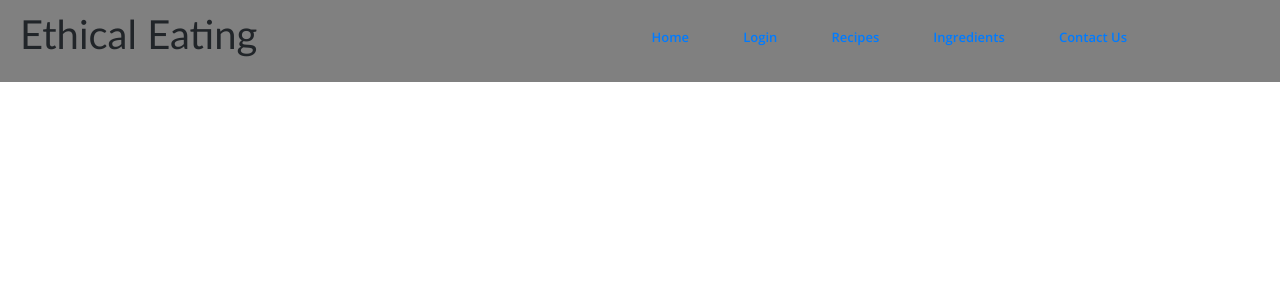
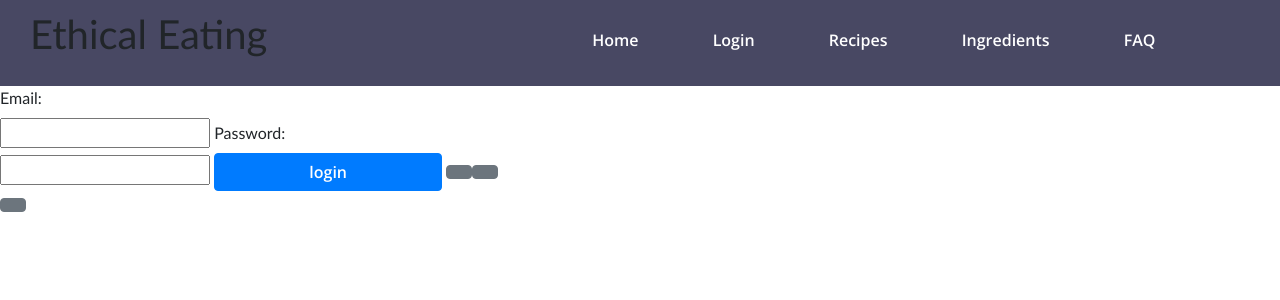
Before and after one commit to LRR19/EthicalPepperjack, a Flask app: page / in a window 1280 px wide. Shown: the top 300 px of the page. Run offline with Flask 2, Linux system fonts and the light colour scheme; some libraries are stand-ins or nearby versions.

Commit message:
Added changes to nav bar

```diff
--- a/flaskr/routes.py
+++ b/flaskr/routes.py
@@ -10,7 +10,7 @@
 @app.route('/')
 def index():
 
-    return render_template('base.html', title='test')
+    return render_template('login.html')
 
 
 ##This will be all of the routes for the recipe book function. There will be a Get to get the current users recipe
--- a/flaskr/static/style.css
+++ b/flaskr/static/style.css
@@ -11,8 +11,7 @@
 li, a {
 	font-family: 'Open Sans', sans-serif;
 	font-weight: 450;
-	font-size: 13px;
-	color: grey;
+	font-size: 16px;
 	text-decoration: none;
 }
 
@@ -20,21 +19,21 @@
 	display: flex;
 	justify-content: space-between;
 	align-items: center;
-	background-color: grey;
+	background-color: #484863;
 	padding-top: 10px;
 	overflow: auto;
 }
 
-h1 {
+.title {
 	display: inline-block;
 	float: left;
-	margin-left: 20px;
+	margin-left: 30px;
 }
 
 ul {
 	display: inline-block;
 	float: right;
-	margin-right: 10%;
+	margin-right: 7%;
 }
 
 .navlinks {
@@ -43,13 +42,14 @@
 
 .navlinks li {
 	display: inline-block;
-	padding: 18px 25px;
+	padding: 18px 35px;
 }
 
 .navlinks li a {
 	transition: all 0.2s ease 0s;
+	color: white;
 }
 
 .navlinks li a:hover {
-	color: green;
+	color: grey;
 }
--- a/flaskr/templates/base.html
+++ b/flaskr/templates/base.html
@@ -13,17 +13,20 @@
 				<ul class="navlinks">
 					<li><a href="#">Home</a></li>
 					<li><a href="#">Login</a></li>
-					<li><a href="#">Recipes</a></li>
+					<li class='d1p'><a href="#">Recipes</a></li>
 					<li><a href="#">Ingredients</a></li>
-					<li><a href="#">Contact Us<a></li>
+					<li><a href="#">FAQ<a></li>
 				</ul>
 			</nav>
 		</header>
-
-	<div>
+		<div>
 		{% block content %}
 		{% endblock %}
-	</div>
+		</div>
+	</body>
 
-	</body>
+
+
+
+
 </html>
--- a/flaskr/templates/login.html
+++ b/flaskr/templates/login.html
@@ -1,8 +1,5 @@
 {% extends 'base.html' %}
 {% block content  %}
-
-
-<h1>Ethical Eating<h1>
 
 <form>
 	<label>Email:</label><br>
@@ -15,5 +12,4 @@
 </form>
 
 
-
 {% endblock %}
```
